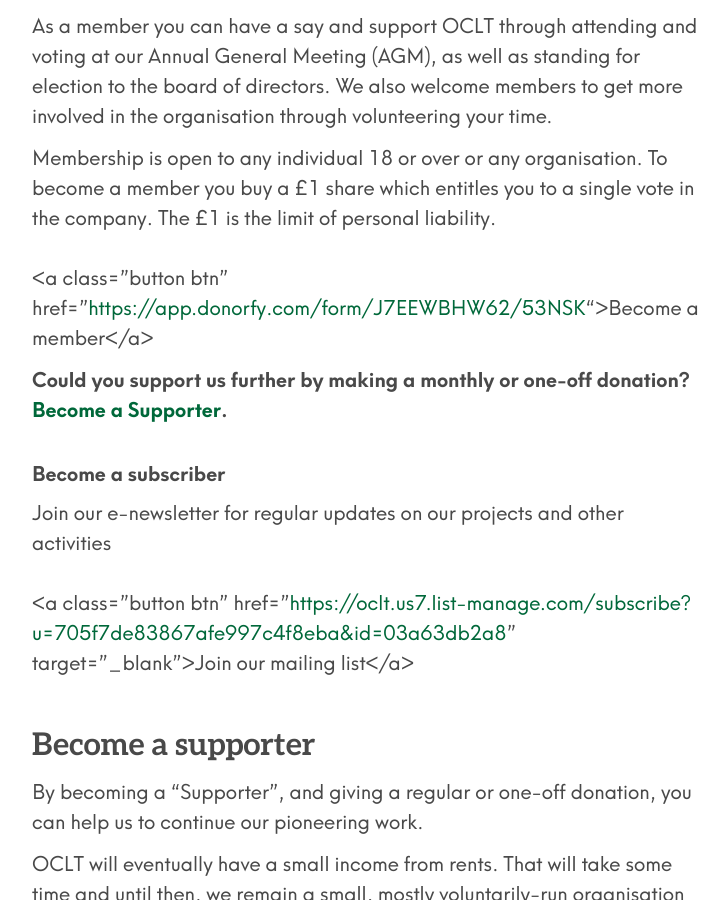
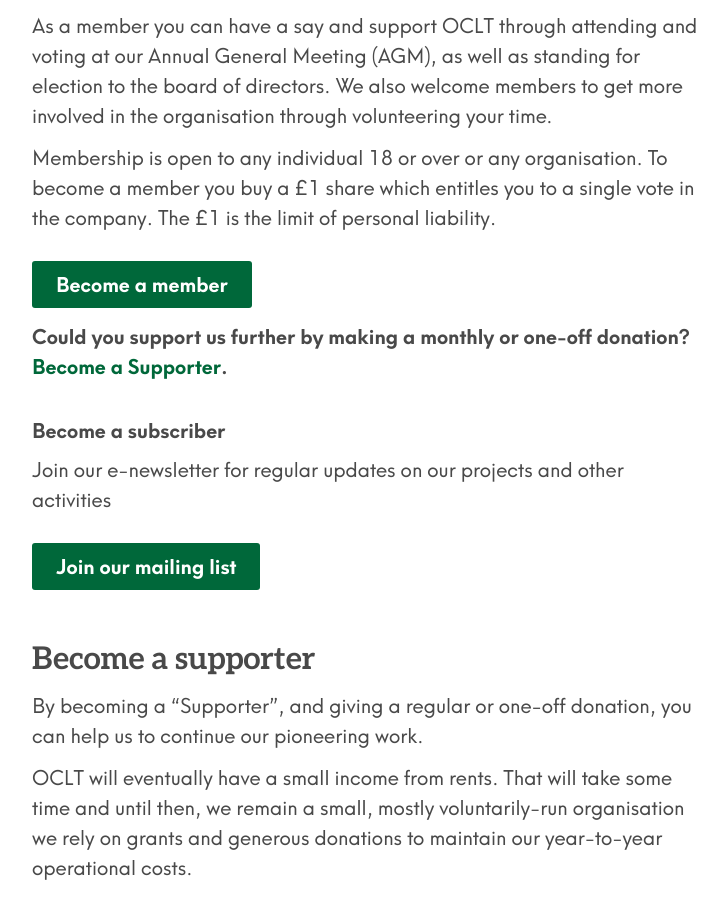
Before and after one commit to johnpuddephatt/oclt, a Jekyll site: the page built from _pages/support-us.md, in a window 1280 px wide and 900 px high, scrolled down 799 px. Shown: the whole window, without its empty margins (272-1000 px from the left). Built offline with Jekyll 4.4.1, drawn with Linux system fonts in a browser that asks for light colours; some of the changed lines change nothing that is shown.

Commit message:
Update from Forestry.io john@jdp.org.uk updated _pages/support-us.md

```diff
--- a/_pages/support-us.md
+++ b/_pages/support-us.md
@@ -11,13 +11,13 @@
 
 As a member you can have a say and support OCLT through attending and voting at our Annual General Meeting (AGM), as well as standing for election to the board of directors. We also welcome members to get more involved in the organisation through volunteering your time.
 
-Membership is open to any individual 18 or over or any organisation. To become a member you buy a £1 share which entitles you to a single vote in the company. The £1 is the limit of personal liability. <br> <br> <a class="button btn" href="[https://app.donorfy.com/form/J7EEWBHW62/53NSK](https://app.donorfy.com/form/J7EEWBHW62/53NSK "https://app.donorfy.com/form/J7EEWBHW62/53NSK")">Become a member</a>
+Membership is open to any individual 18 or over or any organisation. To become a member you buy a £1 share which entitles you to a single vote in the company. The £1 is the limit of personal liability. <br> <br> <a class="button btn" href="https://app.donorfy.com/form/J7EEWBHW62/53NSK">Become a member</a>
 
 **Could you support us further by making a monthly or one-off donation?** [**Become a Supporter**](https://app.donorfy.com/form/J7EEWBHW62/)**.**
 
 ### Become a subscriber
 
-Join our e-newsletter for regular updates on our projects and other activities <br> <br> <a class="button btn" href="[https://oclt.us7.list-manage.com/subscribe?u=705f7de83867afe997c4f8eba&id=03a63db2a8](https://oclt.us7.list-manage.com/subscribe?u=705f7de83867afe997c4f8eba&id=03a63db2a8 "https://oclt.us7.list-manage.com/subscribe?u=705f7de83867afe997c4f8eba&id=03a63db2a8")" target="_blank">Join our mailing list</a>
+Join our e-newsletter for regular updates on our projects and other activities <br> <br> <a class="button btn" href="https://oclt.us7.list-manage.com/subscribe?u=705f7de83867afe997c4f8eba&id=03a63db2a8" target="_blank">Join our mailing list</a>
 
 ## Become a supporter
 
```
